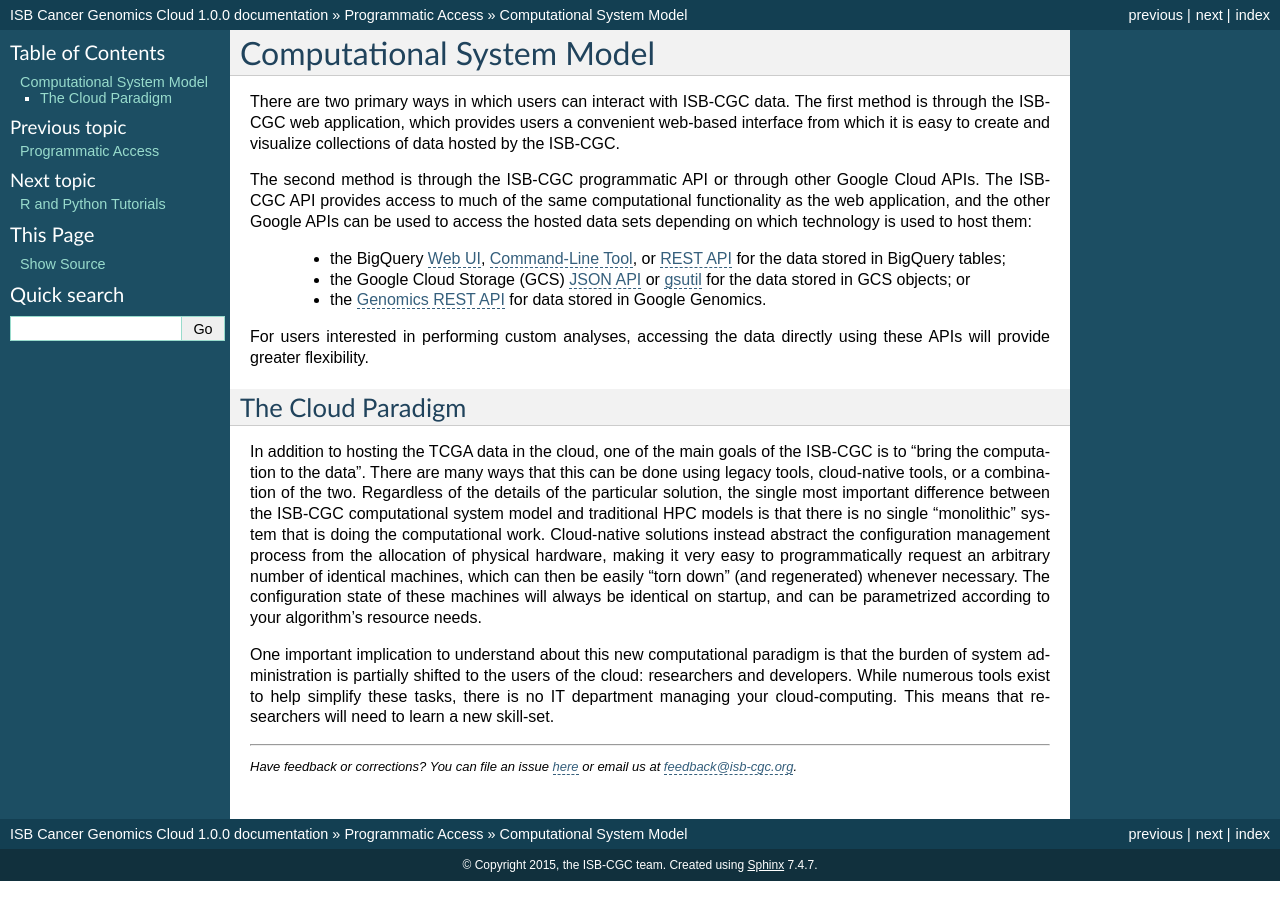
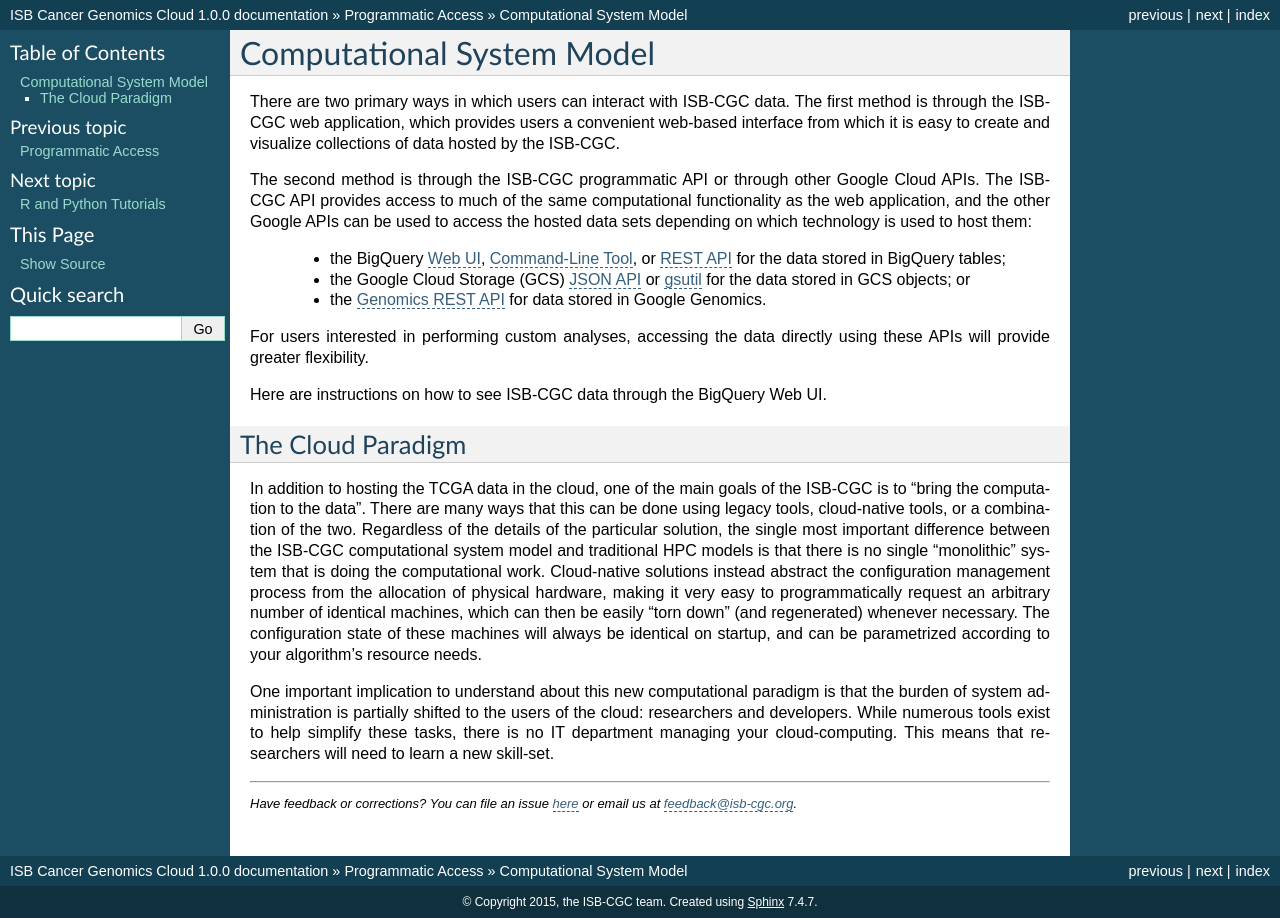
Before and after one commit to isb-cgc/readthedocs, a Sphinx documentation site: the page built from docs/source/sections/progapi/SysModel.rst, in a window 1280 px wide. Built offline with Sphinx 7.4.7, drawn with Linux system fonts in a browser that asks for light colours.

Commit message:
Update SysModel.rst

```diff
--- a/docs/source/sections/progapi/SysModel.rst
+++ b/docs/source/sections/progapi/SysModel.rst
@@ -16,6 +16,8 @@
 
 For users interested in performing custom analyses, accessing the data directly using these APIs
 will provide greater flexibility.
+
+Here are instructions on how to see ISB-CGC data through the BigQuery Web UI.
 
 The Cloud Paradigm
 ##################
```
